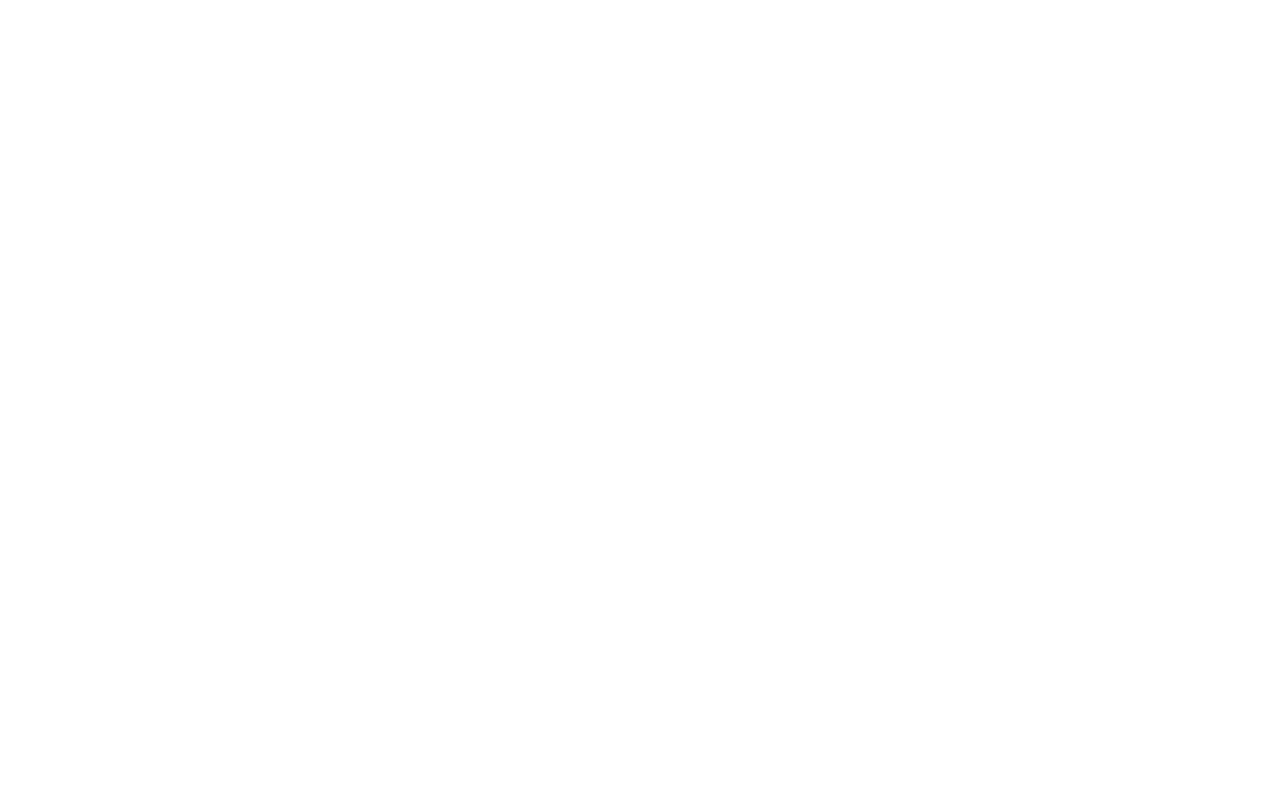
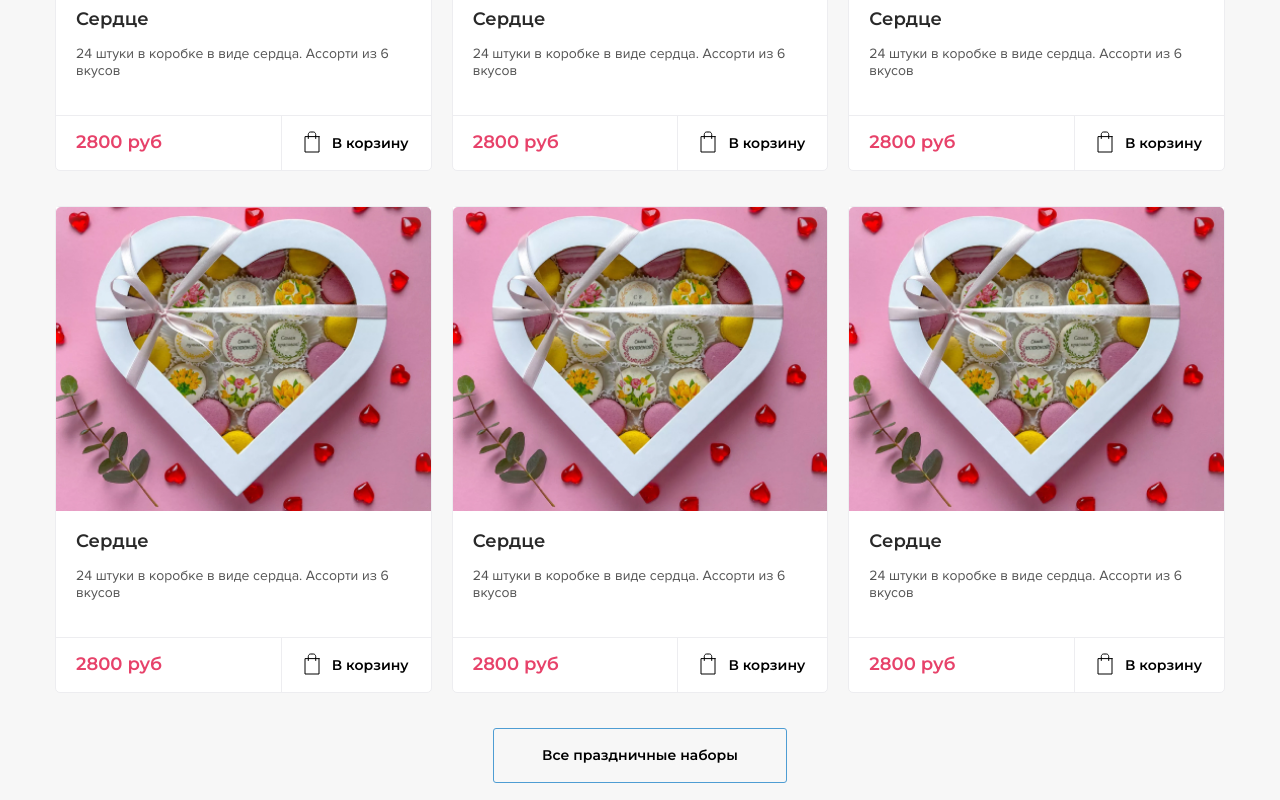
Before and after one commit to ZubarevAlexander/first-react-project-in-process-, a React (Create React App) app: page / in a window 1280 px wide. Shown: the part 3020-3820 px from the top of the page. Before the commit the page ends 2761 px from the top, so only its background shows below. Built offline with nearby package versions, Linux system fonts and the light colour scheme; a web font is replaced by a local one.

Commit message:
Add style for block - Product
Стилизовал карточку товара

```diff
--- a/src/App.js
+++ b/src/App.js
@@ -12,6 +12,7 @@
 import { holiday } from "./blocks/Holidays/HolidaysList";
 import Products from "./blocks/Products/Products";
 import { products } from "./blocks/Products/ProductList";
+import Footer from "./blocks/Footer/Footer";
 
 
 function App() {
@@ -54,6 +55,7 @@
           <Products products={products}/>
         </section>
       </main>
+      <Footer/>
     </div>
   );
 }
--- a/src/blocks/Products/ProductList.jsx
+++ b/src/blocks/Products/ProductList.jsx
@@ -1,9 +1,41 @@
+import i01 from "./img/01.jpg";
 const products = [
 	{
+		img: i01,
 		title: "Сердце",
 		desc: "24 штуки в коробке в виде сердца. Ассорти из 6 вкусов",
 		price: "2800 руб",
-	}
+	},
+	{
+		img: i01,
+		title: "Сердце",
+		desc: "24 штуки в коробке в виде сердца. Ассорти из 6 вкусов",
+		price: "2800 руб",
+	},
+	{
+		img: i01,
+		title: "Сердце",
+		desc: "24 штуки в коробке в виде сердца. Ассорти из 6 вкусов",
+		price: "2800 руб",
+	},
+	{
+		img: i01,
+		title: "Сердце",
+		desc: "24 штуки в коробке в виде сердца. Ассорти из 6 вкусов",
+		price: "2800 руб",
+	},
+	{
+		img: i01,
+		title: "Сердце",
+		desc: "24 штуки в коробке в виде сердца. Ассорти из 6 вкусов",
+		price: "2800 руб",
+	},
+	{
+		img: i01,
+		title: "Сердце",
+		desc: "24 штуки в коробке в виде сердца. Ассорти из 6 вкусов",
+		price: "2800 руб",
+	},
 ]
 
 export { products };
--- a/src/blocks/Products/Products.jsx
+++ b/src/blocks/Products/Products.jsx
@@ -9,14 +9,15 @@
 			<div className="products__container container">
 				<TitleH2 title="Популярные наборы" />
 				<div className="products__row">
-					<div className="products__column">
+
 						{products.map((product) => {
 							return (
 								<ProductCard img={product.img} title={product.title} desc={product.desc} price={product.price} />
 							)
 						})}
-					</div>
+
 				</div>
+				<div className="products__btn">Все праздничные наборы</div>
 			</div>
 		</>
 	);
--- a/src/blocks/Products/Products.scss
+++ b/src/blocks/Products/Products.scss
@@ -0,0 +1,29 @@
+.products {
+	margin: 0px 0px 85px 0px;
+}
+.products__container {
+	display: flex;
+	flex-direction: column;
+}
+
+.products__row {
+	display: flex;
+	flex-wrap: wrap;
+
+	margin: 0 -10px;
+}
+.products__btn {
+	cursor: pointer;
+	display: inline-block;
+	min-height: 52px;
+	padding: 18px 48px;
+	border: 1px solid #4E9DD3;
+	border-radius: 3px;
+	font-family: 'Montserrat', sans-serif;
+	font-weight: 600;
+	font-size: 14px;
+	line-height: 122%;
+	text-align: center;
+	color: #000000;
+	margin: 0 auto;
+}
--- a/src/components/ProductCard/ProductCard.jsx
+++ b/src/components/ProductCard/ProductCard.jsx
@@ -1,13 +1,27 @@
+import "./ProductCard.scss";
 
-const ProductCard = ({img, title, desc, price}) => {
+
+const ProductCard = ({ img, title, desc, price }) => {
 	return (
-		<div className="products__item">
-			<div className="products__image">
-				<img src={img}></img>
+		<div className="products__column">
+			<div className="products__item">
+				<div className="products__image">
+					<img src={img}></img>
+				</div>
+				<div className="products__content">
+					<h3 className="products__title">{title}</h3>
+					<div className="products__desc">{desc}</div>
+				</div>
+				<div className="products__price">
+					<span>{price}</span>
+					<div className="products__add">
+						<div className="products__basket">
+							В корзину
+						</div>
+					</div>
+				</div>
+
 			</div>
-			<h3 className="products__title">{title}</h3>
-			<div className="products__desc">{desc}</div>
-			<div className="products__price">{price}</div>
 		</div>
 	);
 }
--- /dev/null
+++ b/src/components/ProductCard/ProductCard.scss
@@ -0,0 +1,89 @@
+.products__item {
+	display: flex;
+	flex-direction: column;
+	height: 100%;
+	background: #FFFFFF;
+	border: 1px solid #EDEDF0;
+	border-radius: 5px;
+}
+
+.products__column {
+	padding: 0 10px;
+	width: 370px;
+	margin: 0px 0px 35px 0px;
+	flex: 0 0 33.333%;
+}
+
+.products__image {
+	position: relative;
+	padding: 0px 0px 81% 0px;
+
+	img {
+		position: absolute;
+		top: 0;
+		left: 0;
+		width: 100%;
+		height: 100%;
+		max-width: 100%;
+		object-fit: cover;
+	}
+}
+
+.products__content {
+	padding: 20px 20px 36px;
+	border-bottom: 1px solid #EDEDF0;
+}
+.products__title {
+	font-family: 'Montserrat', sans-serif;
+	font-weight: 600;
+	font-size: 18px;
+	line-height: 122%;
+	color: #292929;
+	margin: 0px 0px 14px 0px;
+}
+.products__desc {
+	font-size: 14px;
+	line-height: 122%;
+	color: #292929;
+	opacity: 0.8;
+}
+.products__price {
+	display: flex;
+	justify-content: space-between;
+	align-items: center;
+	font-family: 'Montserrat',sans-serif;
+	font-style: normal;
+	font-weight: 600;
+	padding-left: 20px;
+	span {
+		 &:first-child {
+			font-size: 18px;
+			line-height: 122%;
+			color: #E7426A;
+		 }
+	}
+}
+
+.products__add {
+	cursor: pointer;
+	display: inline-block;
+	padding: 15px 22px;
+	align-items: center;
+	min-height: 19px;
+	color: rgba(0, 0, 0, 1);
+	font-weight: 600;
+	border-left: 1px solid #EDEDF0;
+
+}
+
+.products__basket {
+	display: flex;
+	align-items: center;
+	&::before {
+		content: url("./../../img/icons/basket.svg");
+		margin-right: 12px;
+	}
+	&:hover {
+		color:#E7426A;
+	}
+}
```
Also changed, not shown: src/blocks/Products/img/01.jpg (added).
